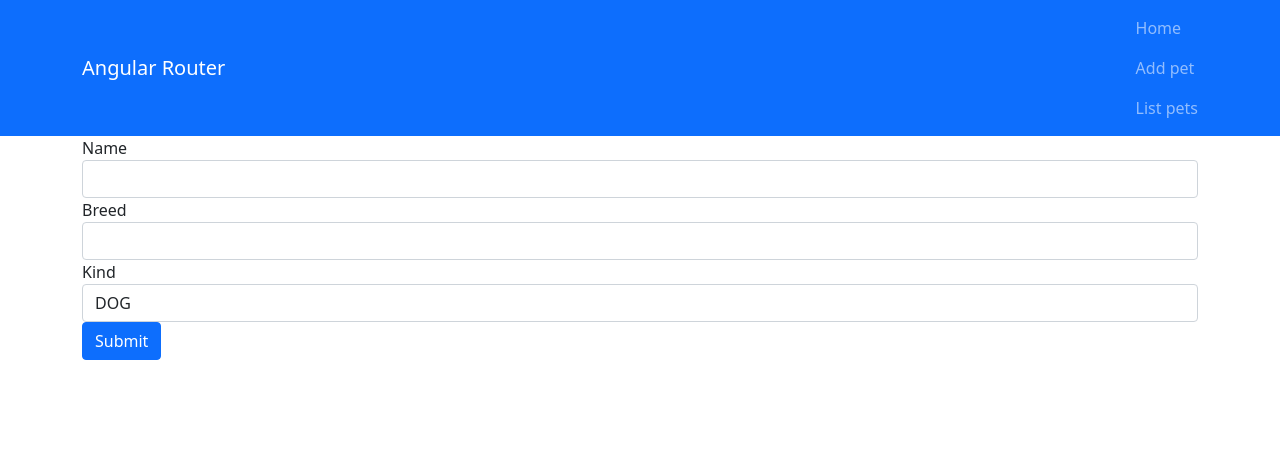
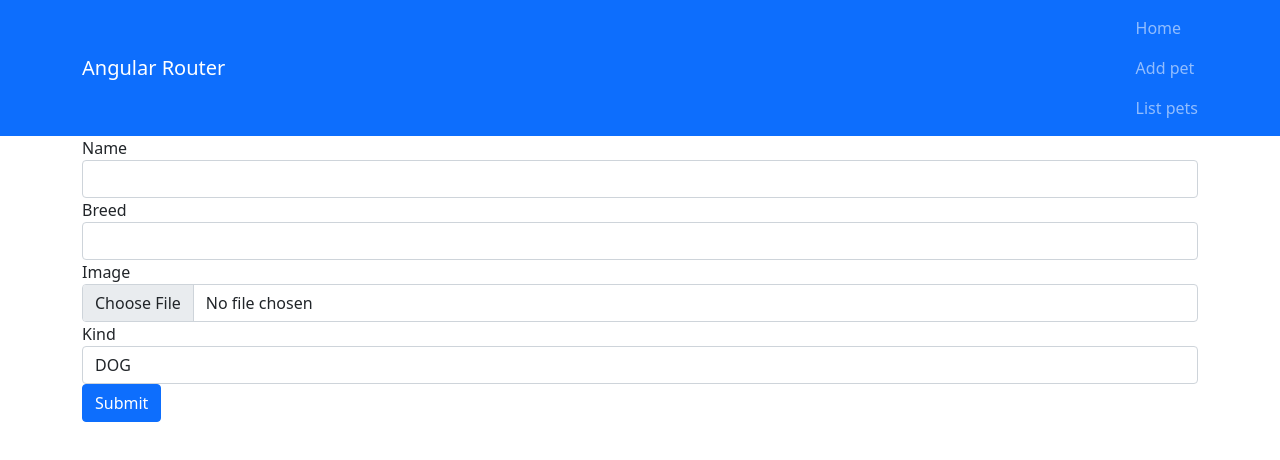
Before and after one commit to lukasz-kaminski/pet-family-front, an Angular app: page /pets/add in a window 1280 px wide. Shown: the top 460 px of the page. Built offline with nearby package versions, Linux system fonts and the light colour scheme.

Commit message:
Add pet image

```diff
--- a/src/app/list-pets/list-pets.component.ts
+++ b/src/app/list-pets/list-pets.component.ts
@@ -1,6 +1,5 @@
 import {Component, OnInit} from '@angular/core';
 import {Pet} from "../shared/models/pet.model";
-import {environment} from "../../environments/environment";
 import {PetService} from "../pet.service";
 
 @Component({
@@ -19,5 +18,4 @@ export class ListPetsComponent implements OnInit {
         this.pets = pets;
       })
   }
-
 }
--- a/src/app/pet-add/pet-add.component.html
+++ b/src/app/pet-add/pet-add.component.html
@@ -7,6 +7,9 @@
   <input type="text" class="form-control" id="breed"
          required
          [(ngModel)]="model.breed" name="breed">
+  <label for="image">Image</label>
+  <input type="file" class="form-control" id="image" [(ngModel)]="model.imagePath" (change)="handleUpload($event)">
+  <img *ngIf="model.image" src="{{model.image}}" class="img-fluid">
   <label for="kind">Kind</label>
   <select class="form-control" id="kind" [(ngModel)]="model.kind" required>
     <option *ngFor="let kind of kinds" [value]="kind">{{kind}}</option>
--- a/src/app/pet-add/pet-add.component.ts
+++ b/src/app/pet-add/pet-add.component.ts
@@ -25,4 +25,12 @@ export class PetAddComponent implements OnInit {
       });
   }
 
+  handleUpload(event: any) {
+    const file = event.target.files[0];
+    const reader = new FileReader();
+    reader.readAsDataURL(file);
+    reader.onload = () => {
+      this.model.image = reader.result;
+    };
+  }
 }
--- a/src/app/pet.service.ts
+++ b/src/app/pet.service.ts
@@ -5,9 +5,7 @@ import {environment} from "../environments/environment";
 import {HttpClient} from "@angular/common/http";
 import {contentHeaders} from "./http-config";
 
-@Injectable({
-  providedIn: 'root'
-})
+@Injectable({providedIn: 'root'})
 export class PetService {
 
   constructor(private httpClient: HttpClient) { }
--- a/src/app/pet/pet.component.html
+++ b/src/app/pet/pet.component.html
@@ -1 +1,2 @@
 <p>{{pet?.name}}</p>
+<img *ngIf="pet?.image" src="{{pet?.image}}" class="img-fluid">
--- a/src/app/shared/models/pet.model.ts
+++ b/src/app/shared/models/pet.model.ts
@@ -3,6 +3,8 @@ export class Pet {
   name: string;
   breed: string;
   kind: string;
+  image: any;
+  imagePath:any;
 
   constructor(id: number, name: string, breed: string, kind: string) {
     this.id = id;
--- a/src/app/top-menu.config.ts
+++ b/src/app/top-menu.config.ts
@@ -16,7 +16,8 @@ export const routerConfig: Routes = [
   {
     path: 'pets/:id',
     component: PetComponent
-  },  {
+  },
+  {
     path: 'pets',
     component: ListPetsComponent
   },
```
